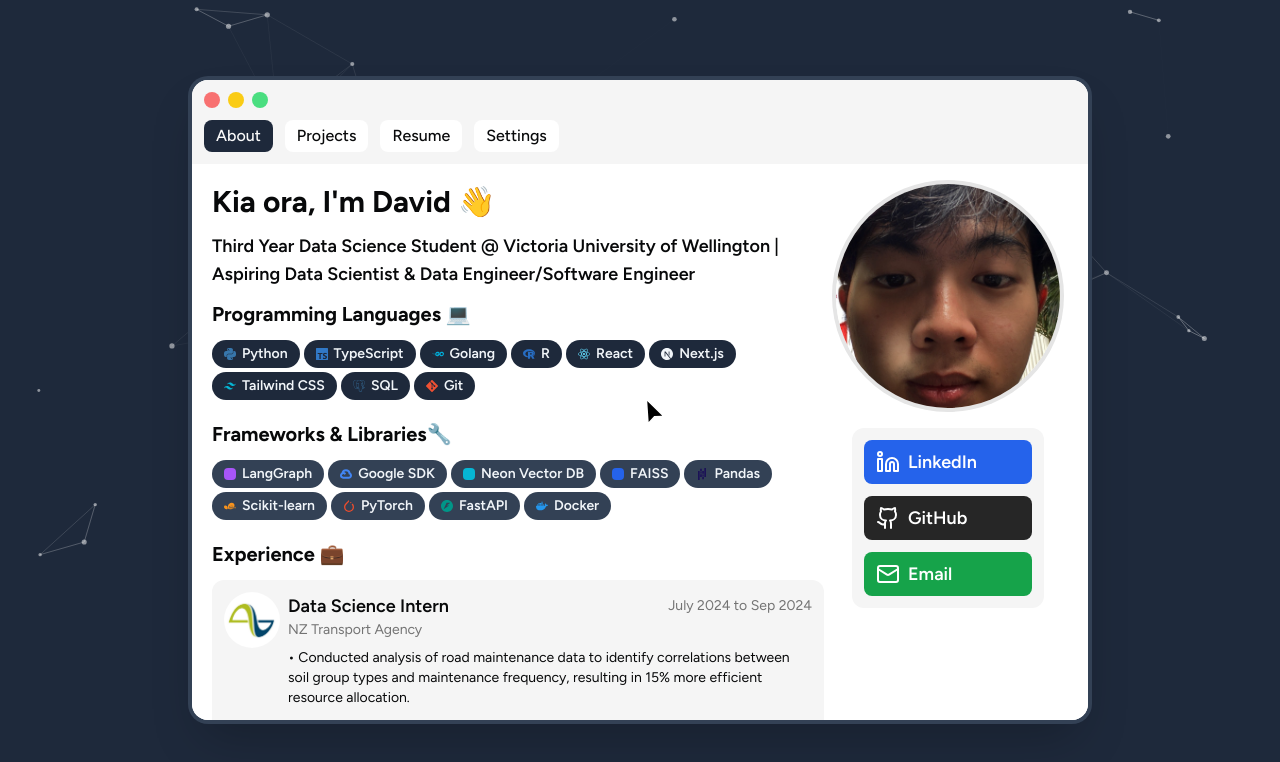
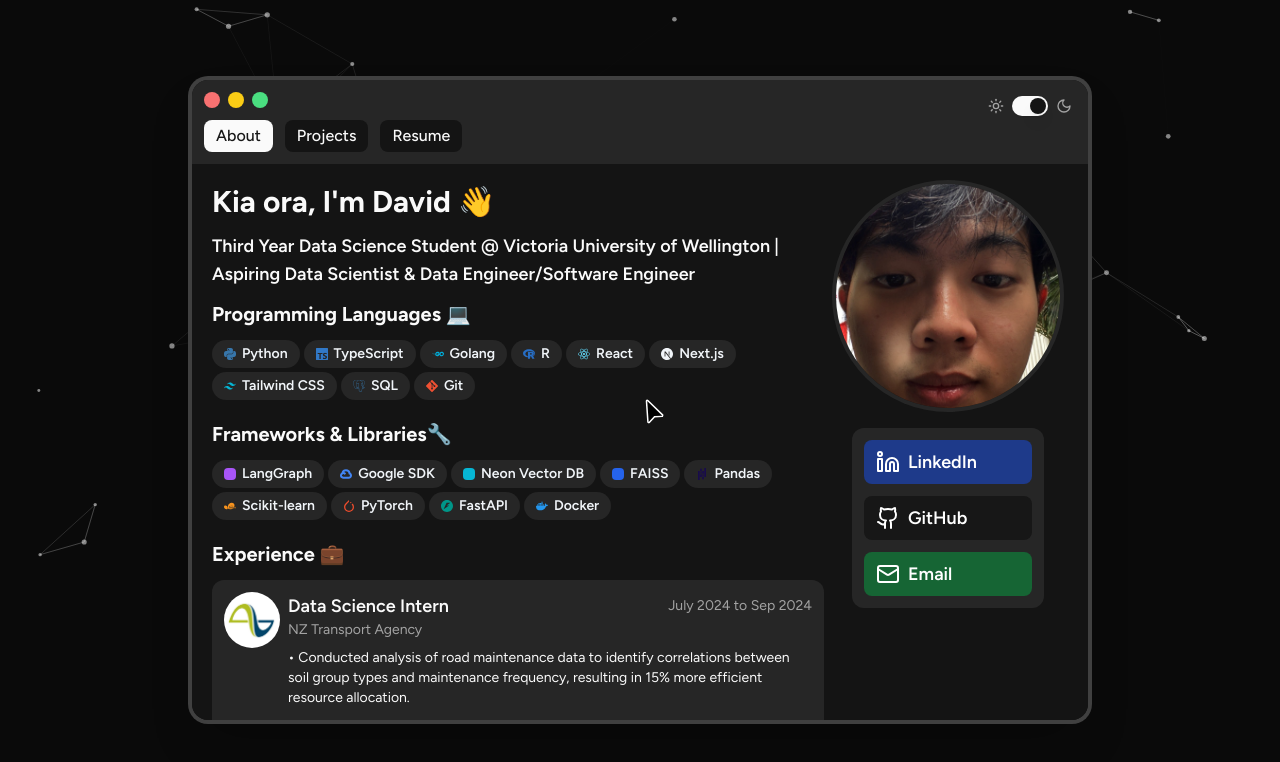
Before and after one commit to dvnguyen02/pweb, a Next.js app: page / in a window 1280 px wide. Shown: the top 762 px of the page. Built offline with nearby package versions, Linux system fonts and the light colour scheme.

Commit message:
feat: reposition the light/dark mode

```diff
--- a/src/app/about.tsx
+++ b/src/app/about.tsx
@@ -136,19 +136,19 @@
 	{
 		name: "LinkedIn",
 		icon: <LinkedinIcon />,
-		color: "bg-blue-600",
+		color: "bg-blue-900",
 		url: "",
 	},
 	{
 		name: "GitHub",
 		icon: <GithubIcon />,
-		color: "bg-neutral-800 dark:bg-neutral-900",
+		color: "bg-neutral-900 dark:bg-neutral-900",
 		url: "https://github.com/dvnguyen02",
 	},
 	{
 		name: "Email",
 		icon: <MailIcon />,
-		color: "bg-green-600",
+		color: "bg-green-800",
 		url: "mailto:duynguyen290502@gmail.com",
 	},
 ];
@@ -201,7 +201,7 @@
 						{skills.map((skill) => (
 							<span
 								key={skill.name}
-								className="text-xs lg:text-sm text-slate-100 bg-slate-800 dark:bg-foreground dark:text-background rounded-full font-semibold px-3 py-1 flex items-center gap-1.5"
+								className="text-xs lg:text-sm text-slate-100 bg-black dark:bg-neutral-800 dark:text-slate-100 rounded-full font-semibold px-3 py-1 flex items-center gap-1.5"
 							>
 								{skill.icon}
 								{skill.name}
@@ -214,7 +214,7 @@
 						{frameworks.map((framework) => (
 							<span
 								key={framework.name}
-								className="text-xs lg:text-sm text-slate-100 bg-slate-700 dark:bg-neutral-700 dark:text-slate-100 rounded-full font-semibold px-3 py-1 flex items-center gap-1.5"
+								className="text-xs lg:text-sm text-slate-100 bg-black dark:bg-neutral-800 dark:text-slate-100 rounded-full font-semibold px-3 py-1 flex items-center gap-1.5"
 							>
 								{framework.icon}
 								{framework.name}
--- a/src/app/layout.tsx
+++ b/src/app/layout.tsx
@@ -56,11 +56,10 @@
     <html lang="en" className={figtree.className} suppressHydrationWarning>
       <body>
         <main className="bg-background">
-          <ThemeProvider attribute="class" defaultTheme="light" enableSystem>
+          <ThemeProvider attribute="class" defaultTheme="dark" enableSystem={false}>
+            {/* Settings button at top right */}
             {children}
           </ThemeProvider>
-
-
           <ClientPointer />
         </main>
       </body>
--- a/src/app/page.tsx
+++ b/src/app/page.tsx
@@ -1,32 +1,47 @@
 "use client";
 
-import { useState } from "react";
+import { useEffect, useState } from "react";
+import { Sun, Moon } from "lucide-react";
 
 import { cn } from "@/lib/utils";
 
 import { ScrollArea } from "@/components/ui/scroll-area";
 import ParticlesBackground from "@/components/ParticlesBackground";
+import { Button } from "@/components/ui/button";
+import { Switch } from "@/components/ui/switch";
 
 import { About } from "./about";
 import { Projects } from "./projects";
 import { Resume } from "./resume";
-import { Settings } from "./settings";
 
 const tabs = [
 	{ name: "About", component: <About /> },
 	{ name: "Projects", component: <Projects /> },
 	{ name: "Resume", component: <Resume /> },
-	{ name: "Settings", component: <Settings /> },
 ];
 
 export default function Page() {
 	const [background, setBackground] = useState<string>(
-		"slate-800 dark:bg-neutral-950"
+		"black dark:bg-neutral-950"
 	);
 	const [activeTab, setActiveTab] = useState<{
 		name: string;
 		component: React.ReactNode;
 	}>(tabs[0]);
+	const [isDark, setIsDark] = useState(true);
+
+	// Force dark mode on mount
+	useEffect(() => {
+		document.documentElement.classList.add("dark");
+	}, []);
+
+	useEffect(() => {
+		if (isDark) {
+			document.documentElement.classList.add("dark");
+		} else {
+			document.documentElement.classList.remove("dark");
+		}
+	}, [isDark]);
 
 	return (
 		<div
@@ -37,13 +52,18 @@
 		>
 			<ParticlesBackground className="absolute inset-0 z-0" />
 			<div className="relative z-10 flex h-full w-full items-center justify-center p-4">
-				<div className="animate-in fade-in zoom-in-95 rounded-2xl bg-background backdrop-blur-lg shadow-2xl w-full sm:max-w-2xl lg:max-w-[70vw] h-full max-h-[75vh] sm:max-h-96 lg:max-h-[80vh] overflow-hidden ring-4 dark:ring-neutral-700 ring-slate-700 dark:hover:ring-neutral-600 hover:ring-slate-500 transition-all duration-1000">
+				<div className="animate-in fade-in zoom-in-95 rounded-2xl bg-background backdrop-blur-lg shadow-2xl w-full sm:max-w-2xl lg:max-w-[70vw] h-full max-h-[75vh] sm:max-h-96 lg:max-h-[80vh] overflow-hidden ring-4 dark:ring-neutral-700 ring-black dark:hover:ring-neutral-600 hover:ring-black transition-all duration-1000">
+					{/* Settings and theme switch inside the card, top right */}
+					<div className="absolute top-4 right-4 z-20 flex items-center gap-2">
+						<Sun className="h-4 w-4 text-muted-foreground" />
+						<Switch checked={isDark} onCheckedChange={setIsDark} />
+						<Moon className="h-4 w-4 text-muted-foreground" />
+					</div>
 					<div className="bg-muted pt-3 px-3 gap-2 flex flex-row">
 						<div className="size-4 rounded-full bg-red-400" />
 						<div className="size-4 rounded-full bg-yellow-400" />
 						<div className="size-4 rounded-full bg-green-400" />
 					</div>
-
 					<div className="bg-muted p-3 flex flex-row gap-3">
 						{tabs.map((tab) => (
 							<div
@@ -51,7 +71,7 @@
 								className={cn(
 									"bg-background px-3 py-1 rounded-lg font-medium transition-all duration-300",
 									activeTab.name === tab.name &&
-										"bg-slate-800 dark:bg-primary text-primary-foreground"
+										"bg-black dark:bg-primary text-primary-foreground"
 								)}
 								onClick={() => setActiveTab(tab)}
 							>
@@ -59,7 +79,6 @@
 							</div>
 						))}
 					</div>
-
 					<ScrollArea className="bg-background h-full">
 						<div className="p-5 pb-28 flex flex-col gap-3 mr-2">
 							{activeTab.component}
```
